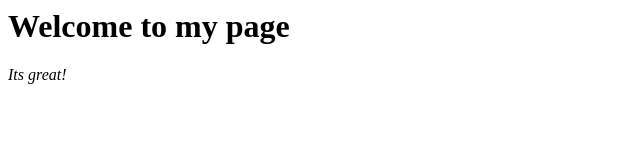
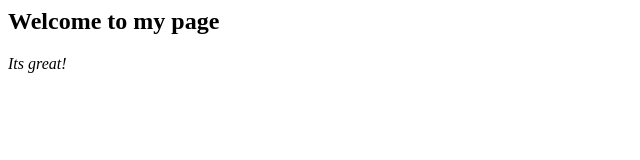
Before and after one commit to DJ7/barterbank, a plain HTML site: page index.html in a window 1280 px wide. Shown: the whole page, without its empty margins (0-640 px from the left). Drawn offline with Linux system fonts and the light colour scheme.

Commit message:
made it smaller

```diff
--- a/index.html
+++ b/index.html
@@ -1,3 +1,3 @@
-<h1>Welcome to my page</h1>
+<h2>Welcome to my page</h2>
 
 <i>Its great!</i>
```
